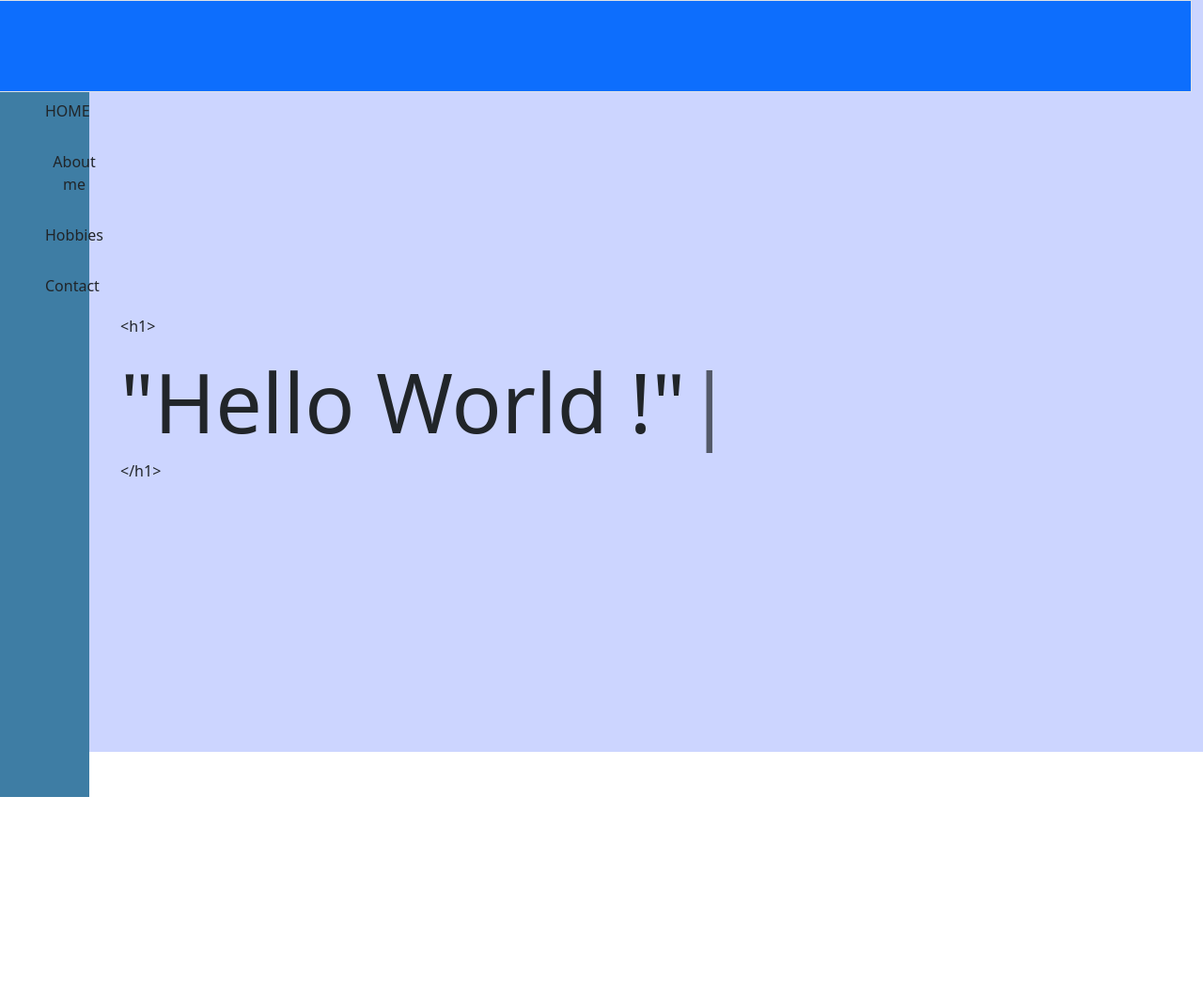
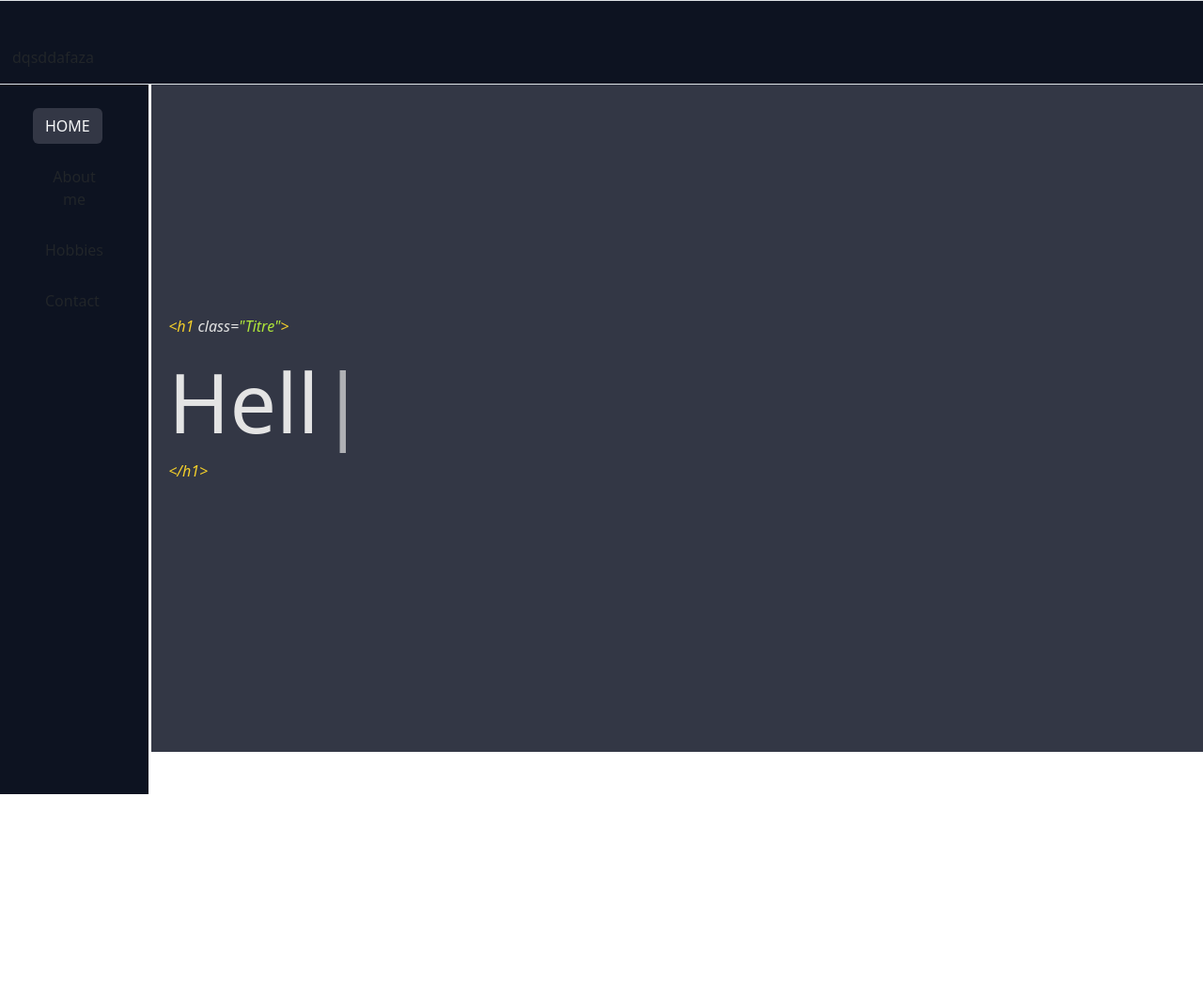
Before and after one commit to DUTREUXAlexis/protfolio, a PHP site: page /DUTREUX-Alexis.php in a window 1280 px wide. Shown: the top 1047 px of the page at 94% size. Run offline with PHP 8.4, Linux system fonts and the light colour scheme; some libraries are stand-ins or nearby versions.

Commit message:
Avancé de la vue

```diff
--- a/DUTREUX-Alexis.css
+++ b/DUTREUX-Alexis.css
@@ -2,18 +2,25 @@
 {
     margin:0;
     padding:0;
+    box-sizing: border-box;
+}
+body
+{
     position: relative;
+    min-height: 100vh;
+    width: 100%;
+    overflow: hidden;
 }
 :root
 {
-    --blue:#3E7DA4;
+    --grey:#0D1321;
 }
 .leftscreen
 {
     position: fixed;
     border: solid;
-    border-color: var(--blue);
-    background: var(--blue);
+    border-color: white;
+    background: var(--grey);
     height:100vh;
 }
 .Titre
@@ -30,7 +37,7 @@ section {
 }
 #home
 {
-    background: #CCD5FF;
+    background: #333745;
 }
 #Hobbies
 {
--- a/DUTREUX-Alexis.js
+++ b/DUTREUX-Alexis.js
@@ -1,9 +1,15 @@
-const txtAnim = document.querySelector('.event1');
-console.log();
-new Typewriter(txtAnim, {
 
-    // deleteSpeed : 20
-})
-.typeString('"Hello World !"')
-.pauseFor(0)
-.start()
+
+
+    const txtAnim = document.querySelector('.event1');
+    console.log();
+    new Typewriter(txtAnim, {
+
+        deleteSpeed : 10
+    })
+        .typeString('Hello World !')
+        .pauseFor(3500)
+        .deleteAll()
+        .typeString('Bienvenue sur mon portfolio !')
+
+        .start(10,1000,1000)
--- a/DUTREUX-Alexis.php
+++ b/DUTREUX-Alexis.php
@@ -7,29 +7,47 @@
     <meta http-equiv="X-UA-Compatible" content="ie=edge">
     <link rel="stylesheet" href="DUTREUX-Alexis.css">
     <link href="https://cdn.jsdelivr.net/npm/bootstrap@5.2.1/dist/css/bootstrap.min.css" rel="stylesheet" integrity="sha384-iYQeCzEYFbKjA/T2uDLTpkwGzCiq6soy8tYaI1GyVh/UjpbCx/TYkiZhlZB6+fzT" crossorigin="anonymous">
+    <link rel="stylesheet" href="https://cdn.jsdelivr.net/npm/bootstrap-icons@1.9.1/font/bootstrap-icons.css">
     <title></title>
 </head>
 <body class="">
 <main class="row">
-    <div class="leftscreen d-flex col col-1 mt-5 pt-5" style="z-index: 1000;">
-        <ul>
-            <li class="mb-3 list-unstyled"><a class="btn " href="#home">HOME</a></li>
+
+
+
+
+
+
+
+
+
+
+
+
+
+
+
+
+
+   <div class="leftscreen d-flex  mt-5 pt-5" style="width: 13.5%;z-index: 1000; ">
+        <ul style="margin-right:25%;">
+            <li class="mb-3 mt-3 list-unstyled"><a class="btn col text-light" style="background: #333745;  " href="#home">HOME</a></li>
             <li class="mb-3 list-unstyled"><a class="btn " href="#About me">About me</a></li>
             <li class="mb-3 list-unstyled"><a class="btn " href="#Hobbies">Hobbies</a></li>
             <li class="mb-3 list-unstyled"><a class="btn " href="#Contact">Contact</a></li>
         </ul>
     </div>
-    <nav class="border bg-primary" style="padding-right:30vh; position:fixed; z-index: 1000;">
-        <div class="container mt-5 p-3" style="width: 0">
-            <p></p>
+    <nav class="border" style="padding-right:100%; position:fixed; z-index: 1000;background:#0D1321; border-color:#0D1321">
+        <div class="container mt-5 " style="width: 0">
+            <p>dqsddafaza</p>
         </div>
     </nav>
     <section id="home">
         <div class="col">
-            <div class="Titre fixed col" style="margin-top:5%; margin-left:10%;">
-                <p class=" ">&lt;h1></p>
-                <h1 class="event1 p-0" style="font-size: 550%;"></h1>
-                <p>&lt;/h1></p>
+            <div class="Titre fixed col" style="margin-top:5%; margin-left:14%;">
+                <p class="" style="font-style: italic;"><span style="color: #F5D02A">&lt;h1</span> <span style="color: #E4E4E4">class=</span><span style="color: #afe63a;">"Titre"</span><span style="color: #F5D02A">></span></p>
+                <h1 class="event1 p-0" style="font-size: 550%; color: #E4E4E4;"></h1>
+                <p style="font-style: italic ;color: #F5D02A">&lt;/h1></p>
             </div>
         </div>
     </section>
@@ -46,6 +64,7 @@
 
 
 
+
 </main>
 </body>
 <script src="https://unpkg.com/typewriter-effect@latest/dist/core.js"></script>
```
